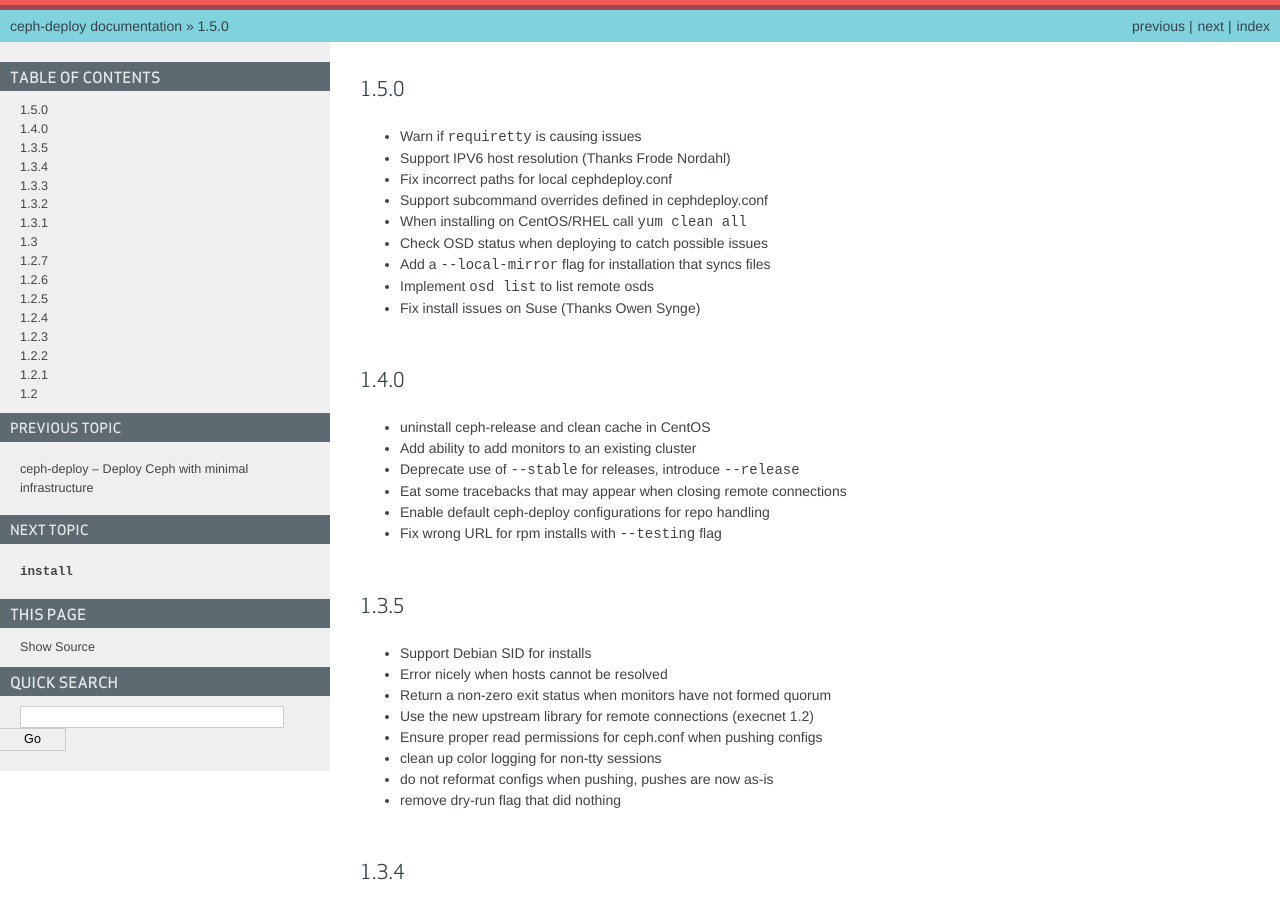
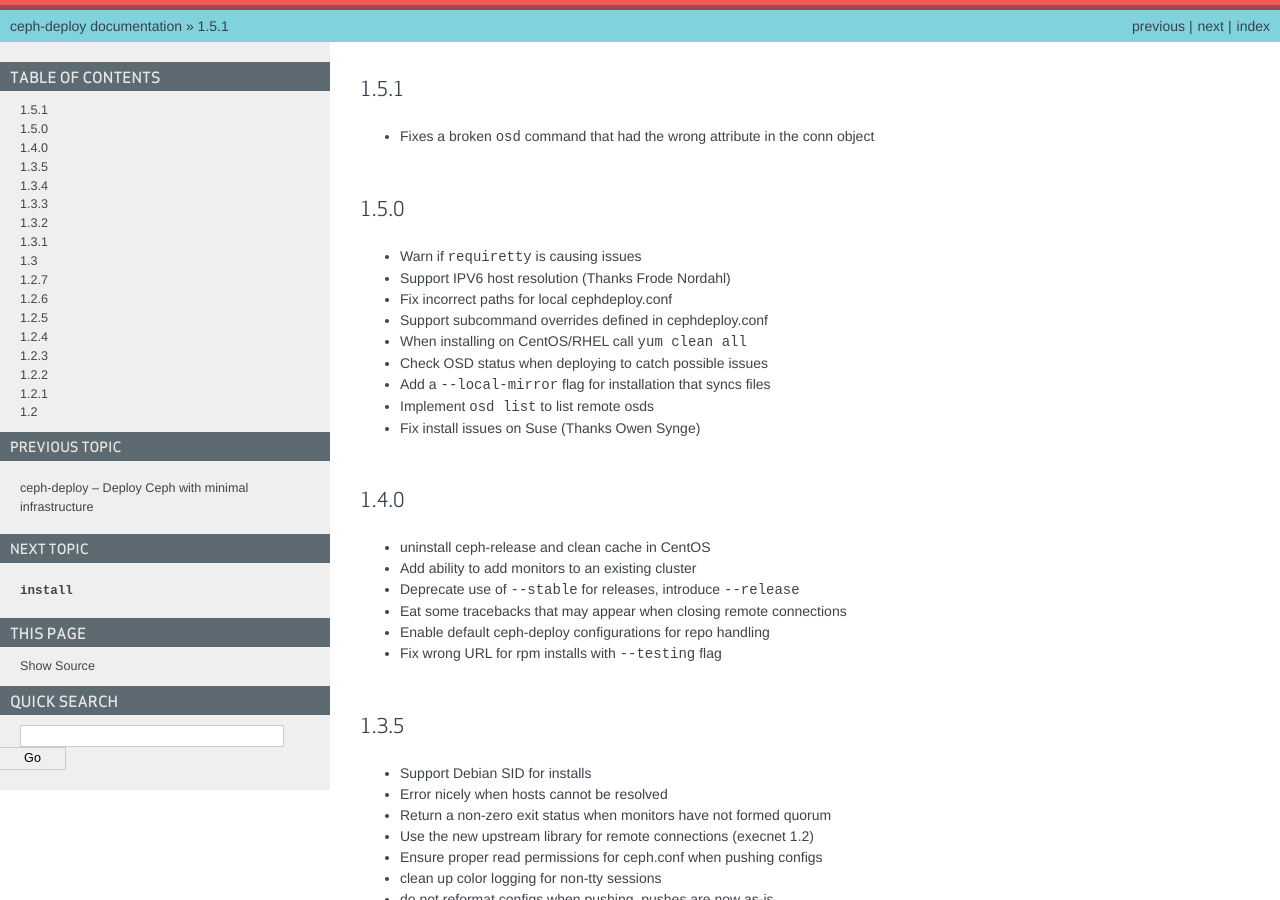
Before and after one commit to ceph/ceph-deploy, a Sphinx documentation site: the page built from docs/source/changelog.rst, in a window 1280 px wide and 900 px high. Built offline with Sphinx 7.4.7, drawn with Linux system fonts in a browser that asks for light colours; the version number could not be read and is left out.

Commit message:
update the changelog
Signed-off-by: Alfredo Deza <alfredo.deza@inktank.com>

```diff
--- a/docs/source/changelog.rst
+++ b/docs/source/changelog.rst
@@ -1,3 +1,8 @@
+1.5.1
+-----
+* Fixes a broken ``osd`` command that had the wrong attribute in the conn
+  object
+
 1.5.0
 -----
 * Warn if ``requiretty`` is causing issues
```
